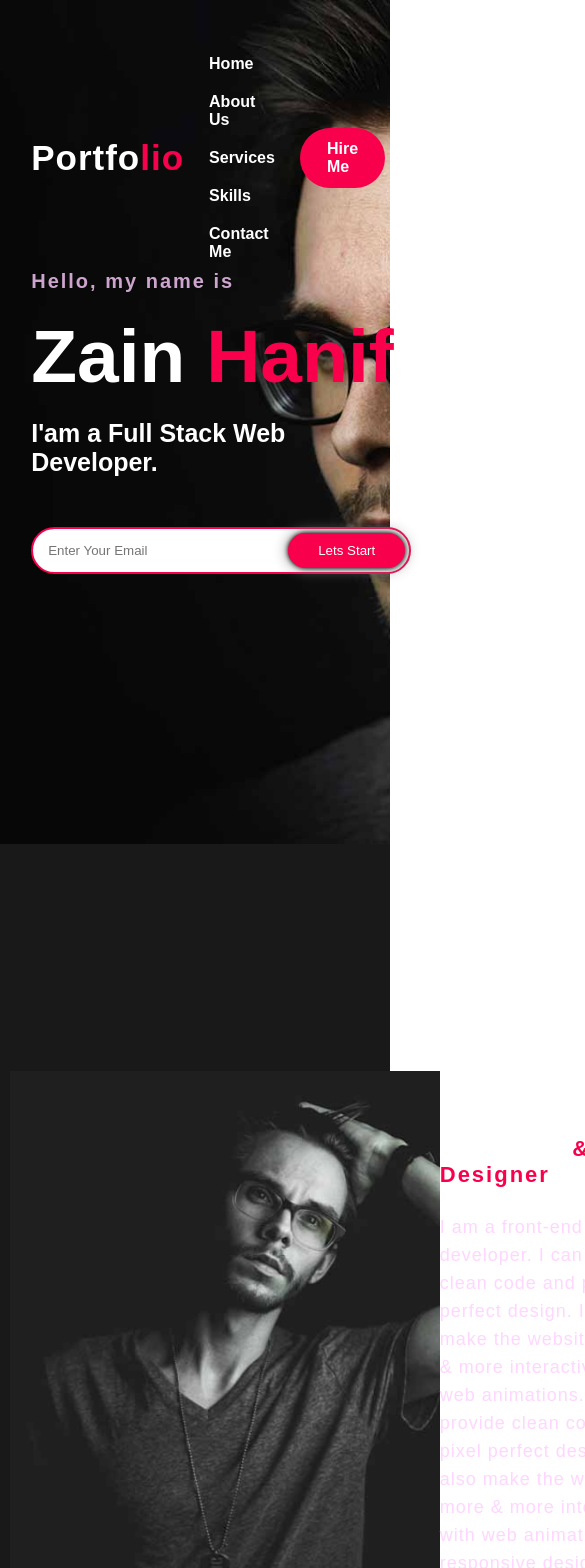
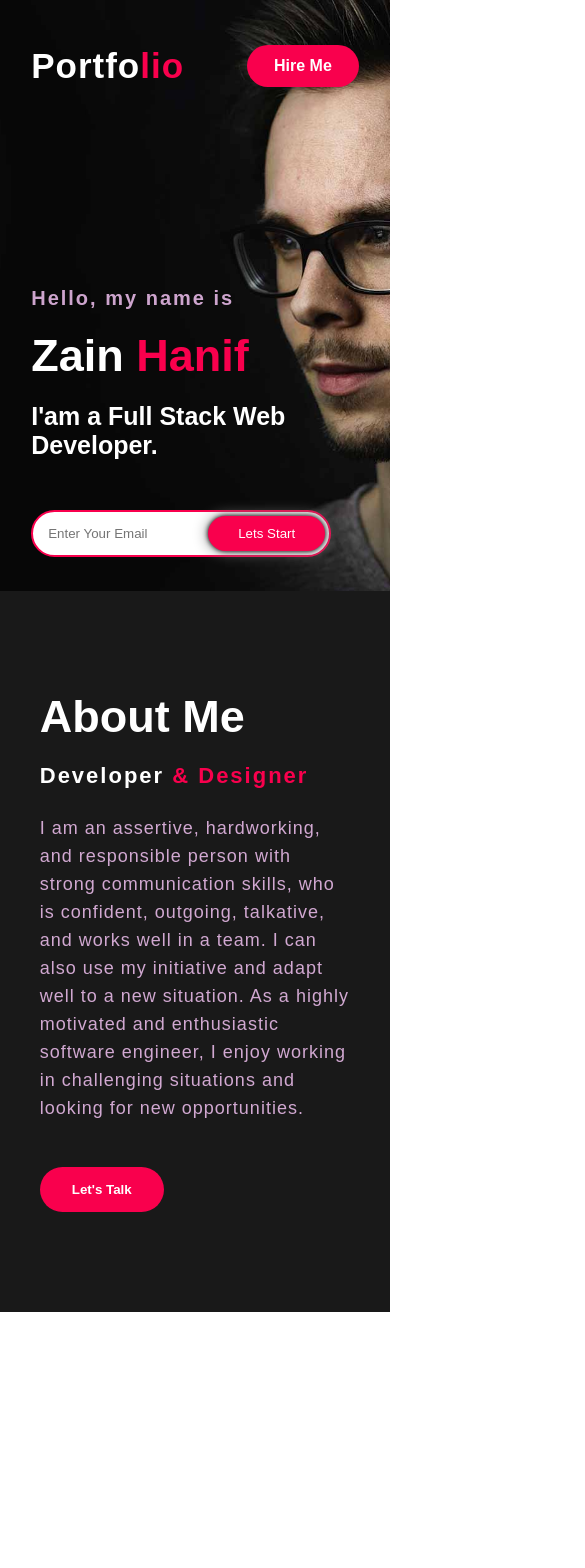
Before and after one commit to zainhanif73/Portfoilo, a React (Create React App) app: page / in a window 390 px wide. Shown: the top 1568 px of the page, 585 px wide, since content can reach past the window. After the commit the page ends 1312 px from the top, so only its background shows below. Built offline with nearby package versions, Linux system fonts and the light colour scheme.

Commit message:
Converted Hero and About Page Into Responsive

```diff
--- a/src/Components/Index.jsx
+++ b/src/Components/Index.jsx
@@ -1,115 +1,62 @@
 import React from 'react'
 import { useState } from 'react'
-import img from "../img/main-img.png"
+import img from "../img/mine-back.png"
 
 
 function Index() {
 
-  const [change, setChange] = useState(false);
+  const [zoom, setzoom] = useState(false);
 
+  function ZoomEmail() {
+    setzoom(true);
+    setTimeout(() => {
+      setzoom(false);
+    }, 1000)
+  }
   return (
     <>
       <div className="hero" id="home">
-        <nav>
+        <nav >
           <h2 className="logo">Portfo<span>lio</span></h2>
             <ul>
               <li><a href="#home">Home</a></li>
               <li><a href="#about">About Us</a></li>
               <li><a href="#service">Services</a></li>
               <li><a href="#service">Skills</a></li>
-            <li><a href="#contact-me">Contact Me</a></li>
+              <li><a onClick={() => { ZoomEmail() }}>Contact Me</a></li>
             </ul>
-          <a className="btn" onClick={()=>{setChange(true)}} >Hire Me</a>
+            <a className="btn" onClick={() => { ZoomEmail() }} >Hire Me</a>
         </nav>
 
         <div className="content">
           <h4>Hello, my name is</h4>
-          <h1> Zain <span>Hanif</span></h1>
+          <h1 className='name'> Zain <span>Hanif</span></h1>
           <h3>I'am a Full Stack Web Developer.</h3>
           <div className="newslatter">
             <form>
               <input type="email" name="email" id="mail" placeholder="Enter Your Email" />
-              <input type="submit" name="submit" value="Lets Start" />
+              <input type="submit" name="submit" style={{ transform: zoom ? "scale(1.2)" : "" }} value="Lets Start" />
             </form>
           </div>
         </div>
       </div>
 
-      {/* <!----About section start----> */}
       <section className="about" id="about">
         <div className="main">
-          <img src={img} alt="Image of me" />
+          <img className='Myimg' src={img} alt="Image of me" />
           <div className="about-text">
-            <h2>About Me</h2>
+            <h2 >About Me</h2>
             <h5>Developer <span>& Designer</span></h5>
-            <p>I am a front-end web developer. I can provide clean code and pixel perfect design. I also make the website more & more interactive with web animations.I can provide clean code and pixel perfect design. I also make the website more & more interactive with web animations.A responsive design makes your website accessible to all users, regardless of their device.</p>
-            <a href="#home" style={{textDecoration:"none", color:'white'}}><button type="button">Let's Talk</button></a>
+            <p>I am an assertive, hardworking, and responsible person with strong communication skills, who is confident,
+              outgoing, talkative, and works well in a team. I can also use my initiative and adapt well to a new situation. As a
+              highly motivated and enthusiastic software engineer, I enjoy working in challenging situations and looking for
+              new opportunities.</p>
+            <a href="#home" onClick={() => { ZoomEmail() }} style={{ textDecoration: "none", color: 'white' }}><button type="button">Let's Talk</button></a>
           </div>
         </div>
       </section>
 
-      {/* <!-----service section start-----------> */}
-      <div className="service" id="service">
-        <div className="title">
-          <h2>Our Services</h2>
-        </div>
 
-        <div className="box">
-          <div className="card">
-            <i className="fas fa-bars"></i>
-            <h5>Web Development</h5>
-            <div className="pra">
-              <p>Every website should be built with two primary goals: Firstly, it needs to work across all devices. Secondly, it needs to be fast as possible.</p>
-
-              <p style={{ textAlign: "center" }}>
-                {/* <a className="button" href="/">Read More</a> */}
-              </p>
-            </div>
-          </div>
-
-          <div className="card">
-            <i className="far fa-user"></i>
-            <h5>Web Development</h5>
-            <div className="pra">
-              <p>Every website should be built with two primary goals: Firstly, it needs to work across all devices. Secondly, it needs to be fast as possible.</p>
-
-              <p style={{ textAlign: "center" }}>
-                {/* <a className="button" href="/">Read More</a> */}
-              </p>
-            </div>
-          </div>
-
-          <div className="card">
-            <i className="far fa-bell"></i>
-            <h5>Web Development</h5>
-            <div className="pra">
-              <p>Every website should be built with two primary goals: Firstly, it needs to work across all devices. Secondly, it needs to be fast as possible.</p>
-
-              <p style={{ textAlign: "center" }}>
-                {/* <a className="button" href="/">Read More</a> */}
-              </p>
-            </div>
-          </div>
-        </div>
-      </div>
-
-      {/* <!------Contact Me------> */}
-      <div className="contact-me" id="contact-me">
-        <p>Let Contact With Each Other.</p>
-        {/* <a className="button-two" href="/">Hire Me</a> */}
-      </div>
-
-      {/* <!------footer start---------> */}
-      <footer id="footer">
-        <p>Zain Hanif</p>
-        <p>For more HTML, CSS, and coding tutorial - please click on the a below to subscribe to my channel:</p>
-        <div className="social">
-          {/* <a href="/"><i className="fab fa-facebook-f"></i></a>
-          <a href="/"><i className="fab fa-instagram"></i></a>
-          <a href="/"><i className="fab fa-dribbble"></i></a> */}
-        </div>
-        <p className="end">CopyRight By @Zain Hanif</p>
-      </footer>
     </>
   )
 }
--- a/src/index.css
+++ b/src/index.css
@@ -1,17 +1,19 @@
-*{
+* {
 	padding: 0;
 	margin: 0;
 	font-family: 'Josefin Sans', sans-serif;
 	box-sizing: border-box;
 }
-.hero{
+
+.hero {
 	height: 100vh;
 	width: 100%;
 	background-image: url(../src//img//background.jpg);
 	background-size: cover;
 	background-position: center;
 }
-nav{
+
+nav {
 	display: flex;
 	align-items: center;
 	justify-content: space-between;
@@ -19,32 +21,50 @@ nav{
 	padding-left: 8%;
 	padding-right: 8%;
 }
-.logo{
+
+.aboutMe{
+	font-size: 35px;
+	padding: 0px;
+}
+
+.about-text h2 {
+	color: white;
+	font-size: 75px;
+	text-transform: capitalize;
+	margin-bottom: 20px;
+}
+
+.logo {
 	color: white;
 	font-size: 35px;
 	letter-spacing: 1px;
 	cursor: pointer;
 }
-span{
+
+span {
 	color: #f9004d;
 }
-nav ul li{
+
+nav ul li {
 	list-style-type: none;
 	display: inline-block;
-	padding: 10px  25px;
+	padding: 10px 25px;
 }
-nav ul li a{
+
+nav ul li a {
 	color: white;
 	text-decoration: none;
 	font-weight: bold;
 	text-transform: capitalize;
 }
-nav ul li a:hover{
+
+nav ul li a:hover {
 	color: #f9004d;
 	transition: .4s;
 }
-.btn{
-	background-color:#f9004d;
+
+.btn {
+	background-color: #f9004d;
 	color: white;
 	text-decoration: none;
 	border: 2px solid transparent;
@@ -53,36 +73,43 @@ nav ul li a:hover{
 	border-radius: 30px;
 	transition: transform .4s;
 }
-.btn:hover{
+
+.btn:hover {
 	transform: scale(1.2);
 }
-.content{
+
+.content {
 	position: absolute;
 	top: 50%;
-	left:8%;
+	left: 8%;
 	transform: translateY(-50%);
 }
-h1{
+
+h1 {
 	color: white;
 	margin: 20px 0px 20px;
 	font-size: 75px;
 }
-h3{
+
+h3 {
 	color: white;
 	font-size: 25px;
 	margin-bottom: 50px;
 }
-h4{
+
+h4 {
 	color: #fcfc;
 	letter-spacing: 2px;
 	font-size: 20px;
 }
-.newslatter form{
+
+.newslatter form {
 	width: 380px;
 	max-width: 100%;
 	position: relative;
 }
-.newslatter form input:first-child{
+
+.newslatter form input:first-child {
 	display: inline-block;
 	width: 100%;
 	padding: 14px 130px 14px 15px;
@@ -90,33 +117,37 @@ h4{
 	outline: none;
 	border-radius: 30px;
 }
-.newslatter form input:last-child{
+
+.newslatter form input:last-child {
 	position: absolute;
 	display: inline-block;
 	outline: none;
 	border: none;
 	padding: 10px 30px;
 	border-radius: 30px;
-	background-color:#f9004d;
+	background-color: #f9004d;
 	color: white;
 	box-shadow: 0px 0px 5px #000, 0px 0px 15px #858585;
 	top: 6px;
 	right: 6px;
 }
 
-.about{
+.about {
 	width: 100%;
 	padding: 100px 0px;
 	background-color: #191919;
 }
-.about img{
+
+.about img {
 	height: auto;
 	width: 430px;
 }
-.about-text{
+
+.about-text {
 	width: 550px;
 }
-.main{
+
+.main {
 	width: 1130px;
 	max-width: 95%;
 	margin: 0 auto;
@@ -124,28 +155,26 @@ h4{
 	align-items: center;
 	justify-content: space-around;
 }
-.about-text h2{
-	color: white;
-	font-size: 75px;
-	text-transform: capitalize;
-	margin-bottom: 20px;
-}
-.about-text h5{
+
+
+.about-text h5 {
 	color: white;
 	letter-spacing: 2px;
 	font-size: 22px;
 	margin-bottom: 25px;
 	text-transform: capitalize;
 }
-.about-text p{
+
+.about-text p {
 	color: #fcfc;
 	letter-spacing: 1px;
 	line-height: 28px;
 	font-size: 18px;
 	margin-bottom: 45px;
 }
-button{
-	background-color:#f9004d;
+
+button {
+	background-color: #f9004d;
 	color: white;
 	text-decoration: none;
 	border: 2px solid transparent;
@@ -154,31 +183,35 @@ button{
 	border-radius: 30px;
 	transition: .4s;
 }
-button:hover{
+
+button:hover {
 	background-color: transparent;
 	border: 2px solid #f9004d;
 	cursor: pointer;
 }
 
-.service{
+.service {
 	background: #101010;
 	width: 100%;
 	padding: 100px 0px;
 }
-.title h2{
+
+.title h2 {
 	color: white;
 	font-size: 75px;
 	width: 1130px;
 	margin: 30px auto;
 	text-align: center;
 }
-.box{
+
+.box {
 	display: flex;
 	justify-content: center;
 	align-items: center;
 	min-height: 400px;
 }
-.card{
+
+.card {
 	height: 365px;
 	width: 335px;
 	padding: 20px 35px;
@@ -189,7 +222,8 @@ button:hover{
 	overflow: hidden;
 	text-align: center;
 }
-.card i{
+
+.card i {
 	font-size: 50px;
 	display: block;
 	text-align: center;
@@ -197,19 +231,22 @@ button:hover{
 	color: #f9004d;
 
 }
-h5{
+
+h5 {
 	color: white;
 	font-size: 23px;
 	margin-bottom: 15px;
 }
-.pra p{
+
+.pra p {
 	color: #fcfc;
 	font-size: 16px;
 	line-height: 27px;
 	margin-bottom: 25px;
 }
-.card .button{
-	background-color:#f9004d;
+
+.card .button {
+	background-color: #f9004d;
 	color: white;
 	text-decoration: none;
 	border: 2px solid transparent;
@@ -218,12 +255,14 @@ h5{
 	border-radius: 30px;
 	transition: .4s;
 }
-.card .button:hover{
+
+.card .button:hover {
 	background-color: transparent;
 	border: 2px solid #f9004d;
 	cursor: pointer;
 }
-.contact-me{
+
+.contact-me {
 	width: 100%;
 	height: 290px;
 	background: #191919;
@@ -232,14 +271,16 @@ h5{
 	flex-direction: column;
 	justify-content: center;
 }
-.contact-me p{
+
+.contact-me p {
 	color: white;
 	font-size: 30px;
 	font-weight: bold;
 	margin-bottom: 25px;
 }
-.contact-me .button-two{
-	background-color:#f9004d;
+
+.contact-me .button-two {
+	background-color: #f9004d;
 	color: white;
 	text-decoration: none;
 	border: 2px solid transparent;
@@ -248,12 +289,14 @@ h5{
 	border-radius: 30px;
 	transition: .4s;
 }
-.contact-me .button-two:hover{
+
+.contact-me .button-two:hover {
 	background-color: transparent;
 	border: 2px solid #f9004d;
 	cursor: pointer;
 }
-footer{
+
+footer {
 	position: relative;
 	width: 100%;
 	height: 400px;
@@ -263,42 +306,82 @@ footer{
 	align-items: center;
 	justify-content: center;
 }
-footer p:nth-child(1){
+
+footer p:nth-child(1) {
 	font-size: 30px;
 	color: white;
 	margin-bottom: 20px;
 	font-weight: bold;
 }
-footer p:nth-child(2){
+
+footer p:nth-child(2) {
 	color: white;
 	font-size: 17px;
 	width: 500px;
 	text-align: center;
 	line-height: 26px;
 }
-.social{
+
+.social {
 	display: flex;
 }
-.social a{
+
+.social a {
 	width: 45px;
 	height: 45px;
 	display: flex;
 	align-items: center;
 	justify-content: center;
-	background:  #f9004d;
+	background: #f9004d;
 	border-radius: 50%;
 	margin: 22px 10px;
 	color: white;
 	text-decoration: none;
 	font-size: 20px;
 }
-.social a:hover{
+
+.social a:hover {
 	transform: scale(1.3);
 	transition: .3s;
 }
-.end{
+
+.end {
 	position: absolute;
-	color:#f9004d;
+	color: #f9004d;
 	bottom: 35px;
 	font-size: 14px;
 }
+
+
+@media only screen and (max-width:600px) {
+	.hero {
+		height: 70vh;
+	}
+
+	.about-text h2 {
+		color: white;
+		font-size: 45px;
+ 		text-transform: capitalize;
+		margin-bottom: 20px;
+	}
+
+	nav ul {
+		display: none;
+	}
+
+	.name {
+		font-size: 45px;
+	}
+
+	.newslatter {
+		width: 300px;
+	}
+
+	.Myimg {
+		display: none;
+	}
+
+	.main {
+		padding: 0px 30px;
+	}
+}
```
Also changed, not shown: src/img/mine-back.png (added), 1 other file (tests, documents, lock files or other folders). Lines whose indentation alone changed are shown as unchanged.
